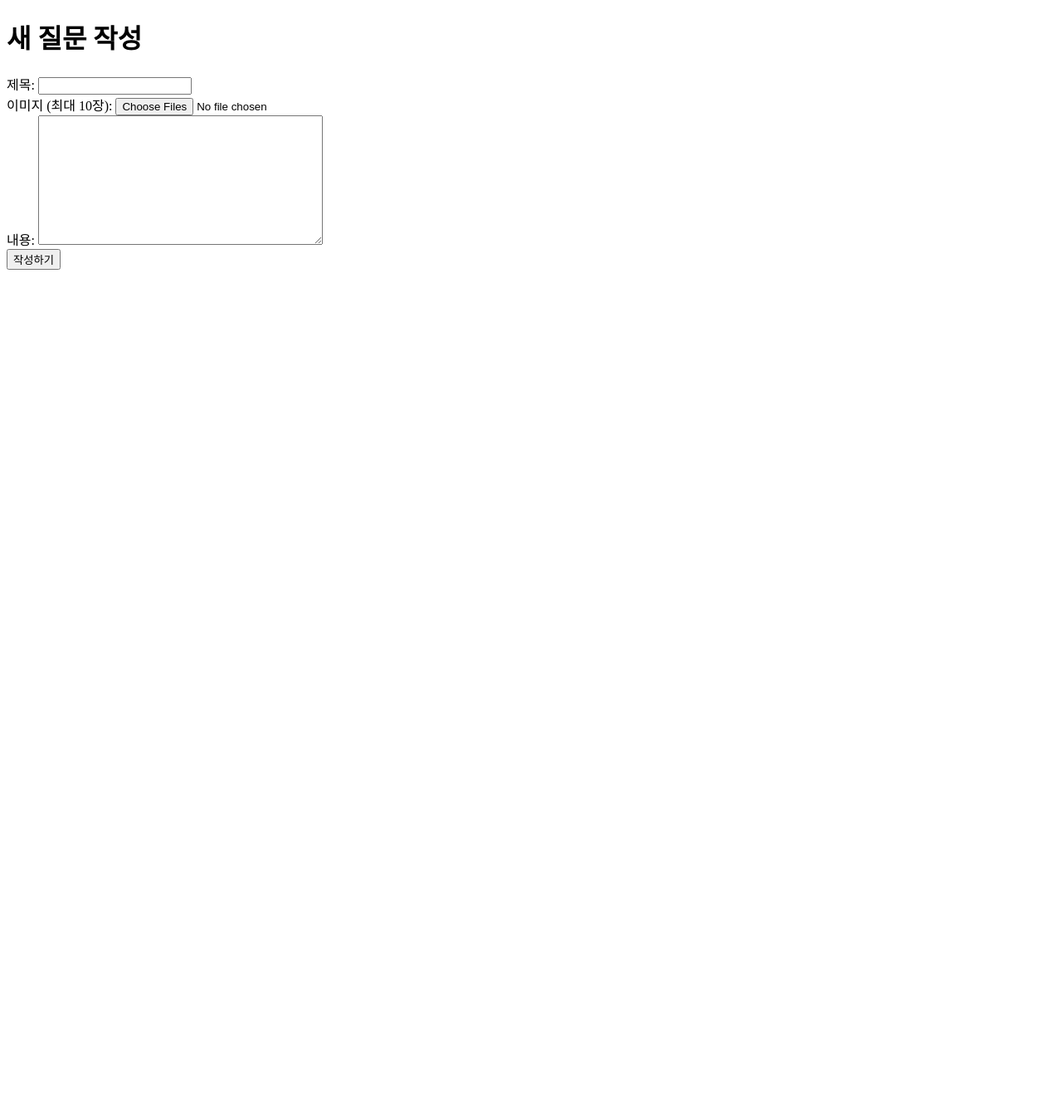
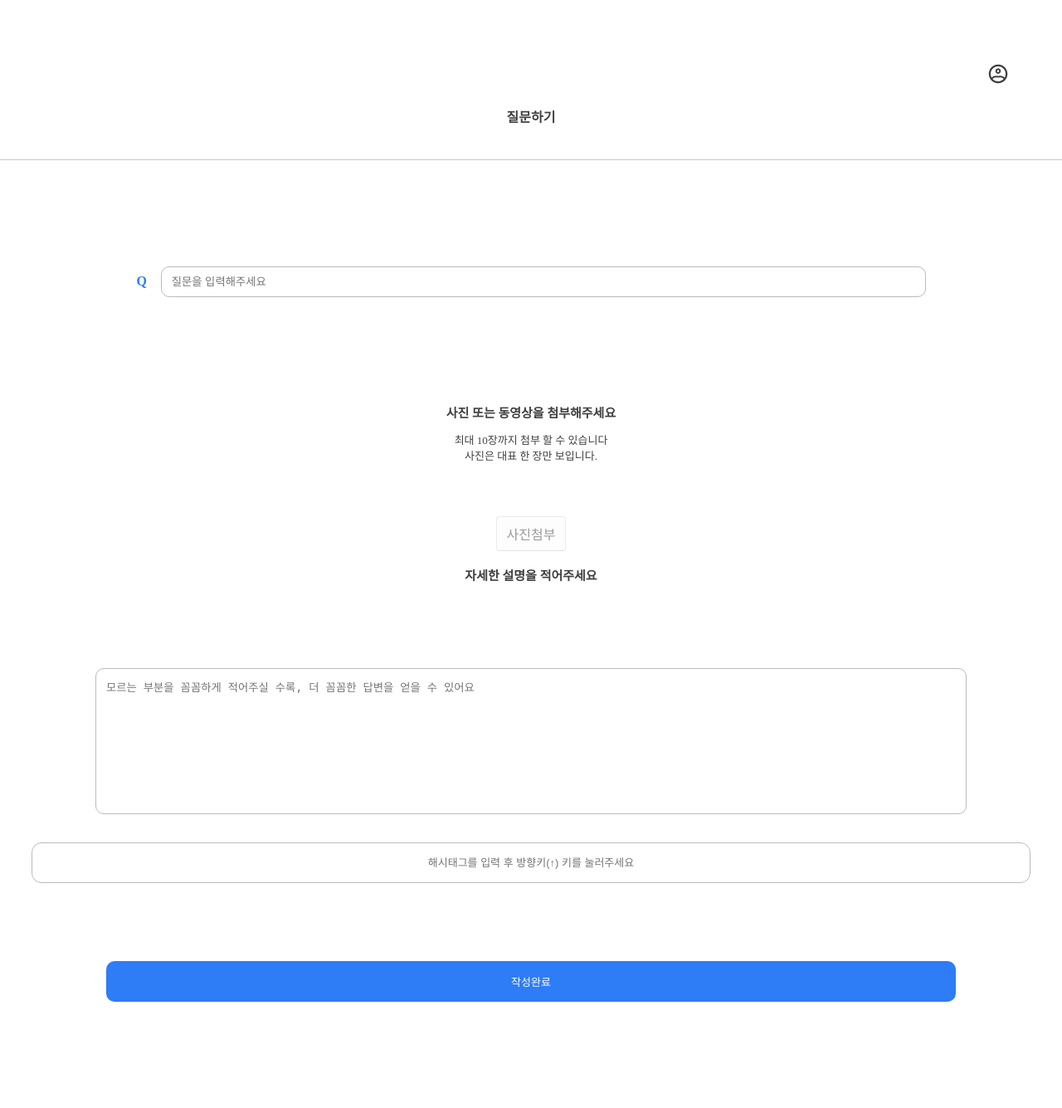
Before and after one commit to likelion-GGOM/back, a Django app: template ggom/board/templates/question_new.html in a window 1280 px wide. Shown: the whole page at 83% size. Before the commit the page ends 325 px from the top, so only its background shows below. Run offline with Django 4.2, Linux system fonts and the light colour scheme; the template is opened without the code that fills it, so the values that code supplies are empty; some web fonts are replaced.

Commit message:
add: question_new front 연결

```diff
--- /dev/null
+++ b/ggom/accounts/static/css/question_new.css
@@ -0,0 +1,235 @@
+@font-face {
+  font-family: 'Pretendard-Regular';
+  src: url('https://cdn.jsdelivr.net/gh/Project-Noonnu/noonfonts_2107@1.1/Pretendard-Regular.woff') format('woff');
+  font-weight: 500;
+  font-style: normal;
+}
+
+@import url('https://fonts.googleapis.com/css?family=Work+Sans:300,400');
+
+body {
+  text-align: center;
+  font-family: 'Pretendard-Regular';
+  margin: 0 auto;
+  color: #404040;
+}
+
+.info {
+  margin-top: 1%;
+  font-size: small;
+}
+
+.menu {
+  font-weight: bold;
+}
+
+.toProfile {
+  border: none;
+}
+
+.line {
+  border-top: 1px solid #c9c8c8;
+  margin-top: 5%;
+  width: 100%;
+
+}
+
+.col {
+  margin-top: 10%;
+}
+
+.col2 {
+  margin-top:-6% ;
+  text-align: right;
+  margin-right: 5%;
+}
+
+.row {
+  text-align: center;
+}
+
+.questionInput {
+  margin-top: 10%;
+  width: 70%;
+  padding: 10px 12px;
+  text-align: left;
+}
+
+input {
+  border-radius: 10px;
+  border: 1px solid #bbb;
+}
+
+.Q {
+  margin-right: 1%;
+  font-weight: bold;
+  color: #2E7CF6;
+}
+
+.picInput {
+  margin-top: 10%;
+}
+
+.text {
+  margin-top: 10%;
+  text-align: center;
+  font-size: 15px;
+  font-weight: bold;
+}
+
+.text2 {
+  margin-top: 10%;
+  text-align: center;
+  font-size: 15px;
+  font-weight: bold;
+}
+
+.fileInput {
+  text-align: center;
+  margin-top: 5%;
+
+}
+
+textarea {
+  margin-top: 8%;
+  padding: 12px;
+  resize: none;
+  border-radius: 10px;
+  width: 80%;
+  height: 30%;
+  border: 1px solid #bbb;
+}
+
+.fbtn {
+  text-align: center;
+}
+
+.finishBtn{
+  margin: 0 auto;
+  border: none;
+  font-size: small;
+  color: white;
+  padding: 15px;
+  cursor: pointer;
+  border-radius: 10px;
+  background-color: #2E7CF6;
+  margin-top: 5%;
+  margin-bottom: 10%;
+  width: 80%;
+}
+
+.wrapper {
+  padding: 20px 28px;
+  margin: 0;
+  border-radius: 30px;
+  display: flex;
+  align-items: center;
+  flex-flow: row wrap;
+  border: solid 2px white;
+}
+
+.hash {
+  border-color: #bbb;
+  border-radius: 12px;
+  padding: 16px 20px;
+  margin: 8px;
+  width: 100%;
+  color: #666;
+  text-align: center;
+  font-size: 16px;
+  outline: none;
+  font-size: small;
+}
+
+.tag-container {
+  display: flex;
+  flex-flow: row wrap;
+}
+
+.tag{
+  pointer-events: none;
+  color: #404040;
+  padding: 6px;
+  margin: 5px;
+}
+
+.tag::before {
+  pointer-events: all;
+  display: inline-block;
+  content: 'x';
+  height: 20px;
+  width: 20px;
+  margin-right: 6px;
+  text-align: center;
+  color: #ffffff;
+  background-color: #2E7CF6;
+  cursor: pointer;
+  border-radius: 30%;
+}
+
+.file-upload input[type="file"] {
+  position: absolute;
+  width: 1px;
+  height: 1px;
+  padding: 0;
+  margin: -1px;
+  overflow: hidden;
+  clip:rect(0,0,0,0);
+  border: 0;
+}
+
+.file-upload label {
+  display: inline-block;
+  padding: .5em .75em;
+  color: #999;
+  font-size: inherit;
+  line-height: normal;
+  vertical-align: middle;
+  background-color: #fdfdfd;
+  cursor: pointer;
+  border: 1px solid #ebebeb;
+  border-bottom-color: #e2e2e2;
+  border-radius: .25em;
+}
+
+.file-upload .upload-name {
+  display: inline-block;
+  padding: .5em .75em;
+  font-size: inherit;
+  font-family: inherit;
+  line-height: normal;
+  vertical-align: middle;
+  background-color: #f5f5f5;
+  border: 1px solid #ebebeb;
+  border-bottom-color: #e2e2e2;
+  border-radius: .25em;
+  -webkit-appearance: none;
+  -moz-appearance: none;
+  appearance: none;
+}
+
+.file-upload .upload-display {
+  margin-bottom: 5px;
+}
+
+.file-upload .upload-thumb-wrap {
+  display: inline-block;
+  width: 54px;
+  padding: 2px;
+  vertical-align: middle;
+  border: 1px solid #ddd;
+  border-radius: 5px;
+  background-color: #fff;
+}
+
+.file-upload .upload-display img {
+  display: block;
+  max-width: 100%;
+  width: 100% \9;
+  height: auto;
+}
+
+.fileIn {
+  margin-top: 5%;
+  text-align: center;
+}
--- /dev/null
+++ b/ggom/accounts/static/js/question_new.js
@@ -0,0 +1,70 @@
+let input, hashtagArray, container, t;
+
+input = document.querySelector('#hashtags');
+container = document.querySelector('.tag-container');
+hashtagArray = [];
+
+console.log('input =' , input)
+input.addEventListener('keydown', (event) => {
+  console.log('kkk =' , )
+  console.log('event =' , event)
+    if (event.which == 38 && input.value.length > 0) {
+      var text = document.createTextNode(input.value);
+      var p = document.createElement('p');
+      container.appendChild(p);
+      p.appendChild(text);
+      p.classList.add('tag');
+      input.value = '';
+
+      let deleteTags = document.querySelectorAll('.tag');
+
+      for(let i = 0; i < deleteTags.length; i++) {
+        deleteTags[i].addEventListener('click', () => {
+          container.removeChild(deleteTags[i]);
+        });
+      }
+    }
+});
+
+$(document).ready(function(){
+  console.log('dkdkdk =' , )
+  var fileTarget = $('.file-upload .upload-hidden');
+
+  fileTarget.on('change', function(){
+    if(window.FileReader){
+      var filename = $(this)[0].files[0].name;
+    }
+    else {
+      var filename = $(this).val().split('/').pop().split('\\').pop();
+    }
+    $(this).siblings('.upload-name').val(filename);
+  });
+});
+
+var imgTarget = $('.preview-image .upload-hidden');
+
+imgTarget.on('change', function(){
+  var parent = $(this).parent();
+  parent.children('.upload-display').remove();
+
+  if(window.FileReader){
+    if (!$(this)[0].files[0].type.match(/image\//)) return;
+
+    var reader = new FileReader();
+    reader.onload = function(e){
+      var src = e.target.result;
+      parent.prepend('<div class="upload-display"><div class="upload-thumb-wrap"><img src="'+src+'" class="upload-thumb"></div></div>');
+    }
+    reader.readAsDataURL($(this)[0].files[0]);
+  }
+
+  else {
+    $(this)[0].select();
+    $(this)[0].blur();
+    var imgSrc = document.selection.createRange().text;
+    parent.prepend('<div class="upload-display"><div class="upload-thumb-wrap"><img class="upload-thumb"></div></div>');
+
+    var img = $(this).siblings('.upload-display').find('img');
+    img[0].style.filter = "progid:DXImageTransform.Microsoft.AlphaImageLoader(enable='true',sizingMethod='scale',src=\""+imgSrc+"\")";
+  }
+});
--- a/ggom/board/templates/question_new.html
+++ b/ggom/board/templates/question_new.html
@@ -1,30 +1,67 @@
+{% load static %}
 <!DOCTYPE html>
 <html lang="en">
 <head>
     <meta charset="UTF-8">
     <meta http-equiv="X-UA-Compatible" content="IE=edge">
     <meta name="viewport" content="width=device-width, initial-scale=1.0">
+
+    <link rel="stylesheet" href="{% static 'css/question_new.css' %}">
     <title>새 질문 작성</title>
 </head>
 <body>
-    <h1>새 질문 작성</h1>
+    <div class="row">
+        <div class="col">
+            <a class="menu">질문하기</a>
+        </div>
+        <div class="col2">
+            <a href="https://aa">
+            <input class="toProfile" type="image" src="{% static 'img/Profile.png' %}" />
+            </a>
+        </div>
+    </div>
+    <div class="line"></div>
+
     <form action="{% url 'board:question_new' %}" method="post" enctype="multipart/form-data">
         {% csrf_token %}
-        <label for="title">제목:</label>
-        <input type="text" name="title" id="title" required>
+        <label for="title" class="Q">Q</label>
+        <input type="text" name="title" id="title" class="questionInput" placeholder="질문을 입력해주세요" required>
+        <br>
+        <div class="picInput">
+            <label for="images" class="text">사진 또는 동영상을 첨부해주세요</label>
+            <br>
+            <div class="info">
+                최대 10장까지 첨부 할 수 있습니다
+                <br>
+                사진은 대표 한 장만 보입니다.
+            </div>
+
+            <div class="fileIn">
+                <div class="file-upload preview-image">
+                <label for="input-file">
+                    사진첨부
+                </label>
+                <!-- <input multiple="multiple" type="file" name="images" id="images" accept="image/*"  class="upload-hidden" multiple required> -->
+                <input multiple="multiple" type="file" name="images" accept="image/*" id="input-file" class="upload-hidden" multiple required>
+                </div>
+            </div>
+        </div>
         <br>
 
-        <label for="images">이미지 (최대 10장):</label>
-        <input type="file" name="images" id="images" accept="image/*" multiple required>
+        <label class="text2" for="content">자세한 설명을 적어주세요</label>
+        <br>
+        <textarea name="content" id="content" cols="40" rows="10" placeholder="모르는 부분을 꼼꼼하게 적어주실 수록, 더 꼼꼼한 답변을 얻을 수 있어요" required></textarea>
         <br>
 
-        <label for="content">내용:</label>
-        <textarea name="content" id="content" cols="40" rows="10" required></textarea>
-        <br>
-
-
-
-        <input type="submit" value="작성하기">
+        <div class="wrapper">
+            <input class="hash" type="text" id="hashtags" autocomplete="off" placeholder="해시태그를 입력 후 방향키(↑) 키를 눌러주세요">
+            <div class="tag-container">
+            </div>
+        </div>
+        <input type="submit" class="finishBtn" value="작성완료">
+        <div class="full"></div>
     </form>
+    <script src="https://code.jquery.com/jquery-3.4.1.js"></script>
+    <script src="{% static 'js/question_new.js' %}"></script>
 </body>
 </html>
```
Also changed, not shown: ggom/accounts/static/img/Profile.png (added).
